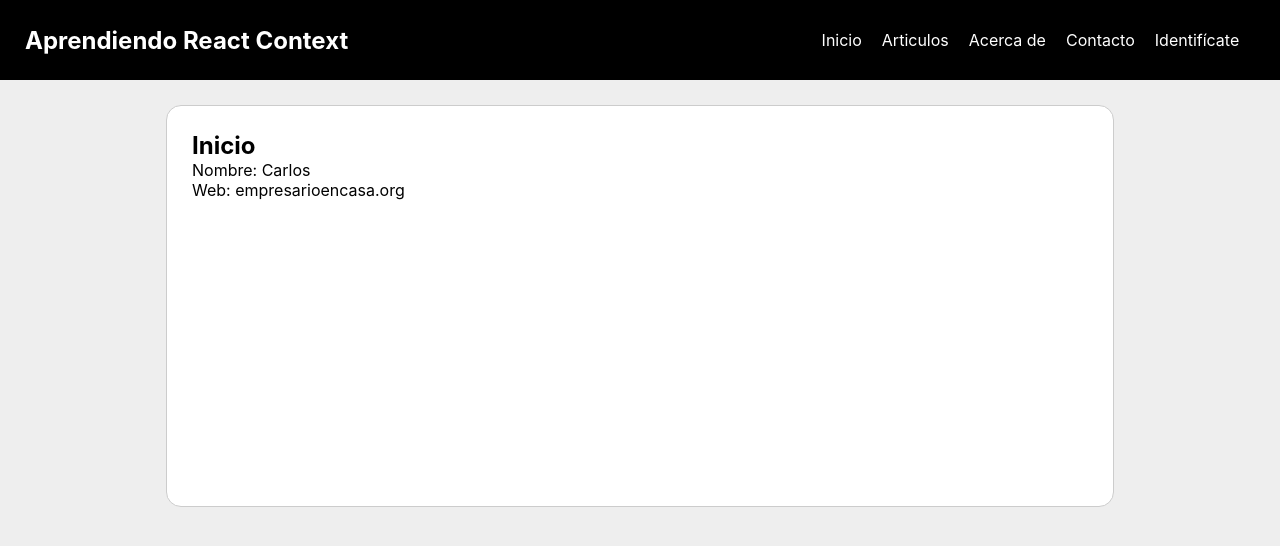
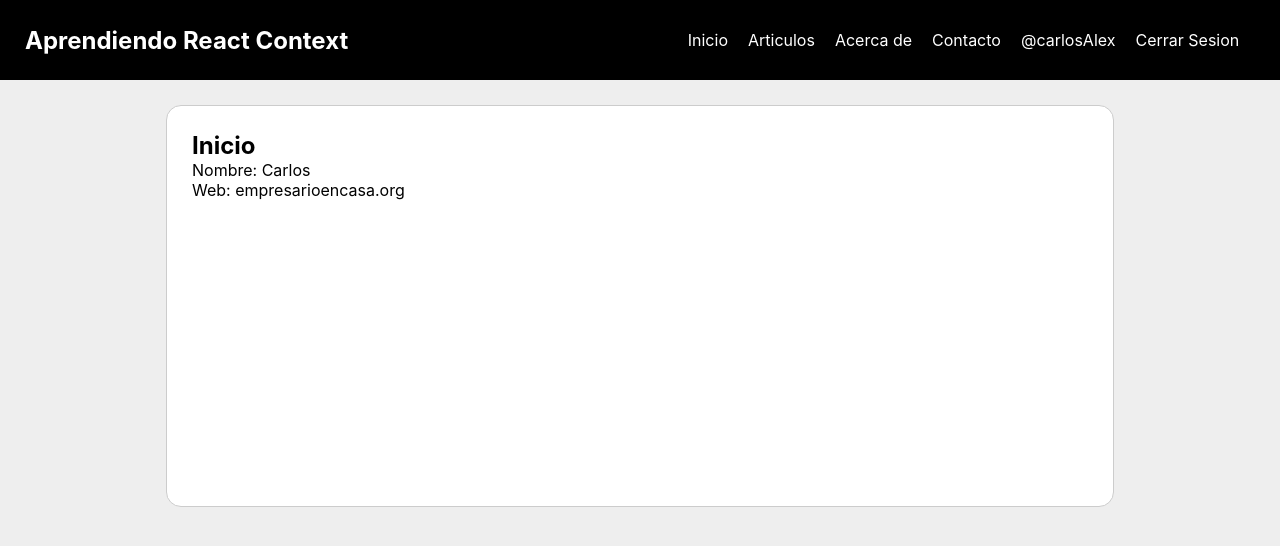
Before and after one commit to VillegasCode/13-context, a React (Create React App) app: page / in a window 1280 px wide. Shown: the top 546 px of the page. Built offline with nearby package versions, Linux system fonts and the light colour scheme.

Commit message:
Creating a fuction to close session through condition if abreviada

```diff
--- a/src/routing/AppRouter.js
+++ b/src/routing/AppRouter.js
@@ -1,12 +1,16 @@
-import React from 'react';
+import React, { useContext } from 'react';
 import { Routes, Route, NavLink, BrowserRouter } from 'react-router-dom';
 import { Inicio } from '../components/Inicio';
 import { Articulos } from '../components/Articulos';
 import { Acerca } from '../components/Acerca';
 import { Contacto } from '../components/Contacto';
 import { Login } from '../components/Login';
+import { PruebaContext } from '../context/PruebaContext';
 
 export const AppRouter = () => {
+
+  const {usuario, setUsuario} = useContext(PruebaContext);
+
   return (
     <BrowserRouter>
     <header className='header'>
@@ -28,9 +32,30 @@ export const AppRouter = () => {
             <li>
               <NavLink to="/contacto">Contacto</NavLink>
             </li>
-            <li>
-              <NavLink to="/login">Identifícate</NavLink>
-            </li>
+
+            {usuario.nick !== null ? (
+              <>
+                <li>
+                  <NavLink to="/">{usuario.nick}</NavLink>
+                </li>
+
+                <li>
+                  <a href='#' onClick={ e => {
+                      e.preventDefault();
+                      setUsuario({
+                        nick: null,
+                        nombre: "carlos",
+                        web: "empresarioencasa.org"
+                      });
+                  }}>Cerrar Sesion</a>
+                </li>
+              </>
+            ):(
+              <li>
+                <NavLink to="/login">Identifícate</NavLink>
+              </li>
+            )}
+
           </ul>
         </nav>
         </header>
```
